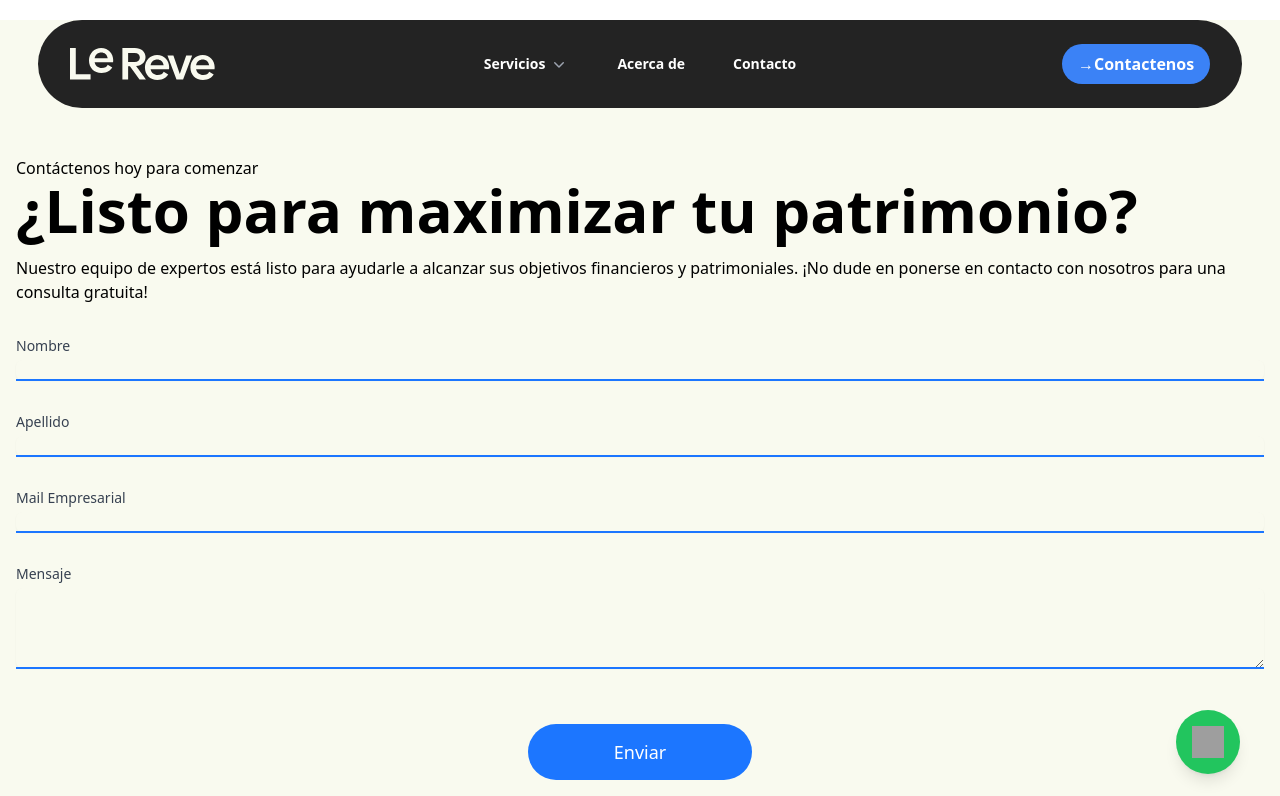
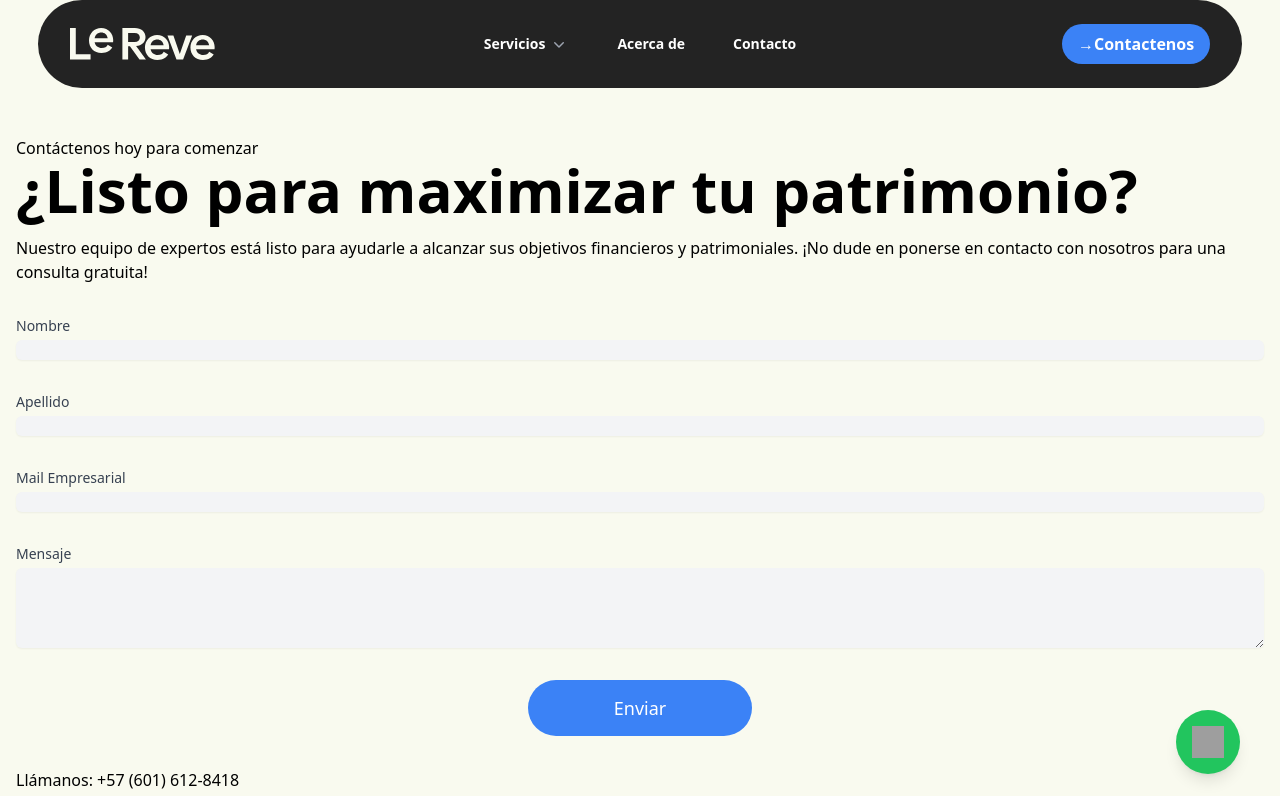
Before and after one commit to DianaSolarte/LerevePage, a Vue app: page /form in a window 1280 px wide. Shown: the top 796 px of the page. Built offline with nearby package versions, Linux system fonts and the light colour scheme; grey boxes are pictures that could not be loaded.

Commit message:
email con email js

```diff
--- a/src/components/layouts/Form.vue
+++ b/src/components/layouts/Form.vue
@@ -1,71 +1,13 @@
 <template>
-  <div class="container mx-auto py-12 px-4 sm:px-6 lg:px-8">
-    <div class="max-w-xl mx-auto">
-      <h2 class="text-2xl font-semibold mb-4 text-center sm:text-left">¿Listo para maximizar tu patrimonio?</h2>
-      <p class="mb-8 text-center sm:text-left">Nuestro equipo de expertos está listo para ayudarle a alcanzar sus objetivos financieros y patrimoniales. ¡No dude en ponerse en contacto con nosotros para una consulta gratuita!</p>
 
-      <form @submit.prevent="submitForm" class="space-y-4">
-        <div class="mb-4">
-          <label for="nombre" class="block text-sm font-medium text-gray-700">Nombre</label>
-          <input type="text" id="nombre" v-model="formData.nombre" class="custom-input mt-1 focus:ring-indigo-500 focus:border-indigo-500 block w-full shadow-sm sm:text-sm border-gray-300 rounded-md">
-        </div>
-
-        <div class="mb-4">
-          <label for="apellido" class="block text-sm font-medium text-gray-700">Apellido</label>
-          <input type="text" id="apellido" v-model="formData.apellido" class="custom-input mt-1 focus:ring-indigo-500 focus:border-indigo-500 block w-full shadow-sm sm:text-sm border-gray-300 rounded-md">
-        </div>
-
-        <div class="mb-4">
-          <label for="email" class="block text-sm font-medium text-gray-700">Mail Empresarial</label>
-          <input type="email" id="email" v-model="formData.email" class="custom-input mt-1 focus:ring-indigo-500 focus:border-indigo-500 block w-full shadow-sm sm:text-sm border-gray-300 rounded-md">
-        </div>
-
-        <div class="mb-4">
-          <label for="mensaje" class="block text-sm font-medium text-gray-700">Mensaje</label>
-          <textarea id="mensaje" v-model="formData.mensaje" rows="4" class="custom-input mt-1 focus:ring-indigo-500 focus:border-indigo-500 block w-full shadow-sm sm:text-sm border-gray-300 rounded-md"></textarea>
-        </div>
-
-        <div>
-          <button type="submit" class="inline-flex items-center px-4 py-2 rounded-full text-base font-medium text-white bg-blue-500 hover:bg-blue-600 focus:outline-none focus:ring-2 focus:ring-offset-2 focus:ring-blue-500 w-full sm:w-auto justify-center">
-            Enviar
-          </button>
-        </div>
-      </form>
-
-      <p class="mt-8 text-center sm:text-left">Llámanos: +57 (601) 612-8418 <br> Escríbenos: servicioalcliente@lereve.com.co <br> Encuéntranos: Bogotá, Cr 7 Bis 124-26 Colombia. <br> <br> Todos los campos son obligatorios. Al enviar el formulario, aceptas los Términos y Condiciones y la Política de Privacidad. </p>
-    </div>
-  </div>
 </template>
 
 <script>
 export default {
-  name: 'ContactForm',
-  data() {
-    return {
-      formData: {
-        nombre: '',
-        apellido: '',
-        email: '',
-        mensaje: ''
-      }
-    };
-  },
-  methods: {
-    submitForm() {
-      console.log('Formulario enviado:', this.formData);
-    }
-  }
+
 }
 </script>
 
-<style scoped>
-.custom-input {
-  background-color: #000 !important;
-}
+<style>
 
-@media (max-width: 640px) {
-  .text-center {
-    text-align: center;
-  }
-}
 </style>
--- a/src/components/views/FormView.vue
+++ b/src/components/views/FormView.vue
@@ -1,53 +1,54 @@
 <template>
-  <div class="formdiv relative min-h-screen">
+  <div class="formdiv relative min-h-screen bg-[#F9FAEF]">
     <Navbar /> <!-- Ubicacion NAVBAR -->
     <div class="w-full px-4 py-12">
-      <p class="">Contáctenos hoy para comenzar</p>
+      <p>Contáctenos hoy para comenzar</p>
       <h1 class="text-6xl font-semibold mb-4">¿Listo para maximizar tu patrimonio?</h1>
       <p class="mb-8">Nuestro equipo de expertos está listo para ayudarle a alcanzar sus objetivos financieros y patrimoniales. ¡No dude en ponerse en contacto con nosotros para una consulta gratuita!</p>
 
       <form @submit.prevent="submitForm" class="space-y-8">
         <div class="relative">
           <label for="nombre" class="block text-sm font-medium text-gray-700">Nombre</label>
-          <input type="text" id="nombre" v-model="formData.nombre" class="mt-1 focus:ring-blue-500 focus:border-blue-500 block w-full shadow-sm sm:text-sm border-gray-300 rounded-md bg-custom-input">
-          <div class="absolute bottom-0 left-0 right-0 h-0.5 bg-blue-500"></div>
+          <input type="text" id="nombre" v-model="formData.nombre" :class="{'border-red-500': errors.nombre, 'border-gray-300': !errors.nombre}" class="mt-1 focus:ring-blue-500 focus:border-blue-500 block w-full shadow-sm sm:text-sm rounded-md bg-gray-100">
+          <div v-if="errors.nombre" class="text-red-500 text-xs mt-1">{{ errors.nombre }}</div>
         </div>
 
         <div class="relative">
           <label for="apellido" class="block text-sm font-medium text-gray-700">Apellido</label>
-          <input type="text" id="apellido" v-model="formData.apellido" class="mt-1 focus:ring-blue-500 focus:border-blue-500 block w-full shadow-sm sm:text-sm border-gray-300 rounded-md bg-custom-input">
-          <div class="absolute bottom-0 left-0 right-0 h-0.5 bg-blue-500"></div>
+          <input type="text" id="apellido" v-model="formData.apellido" :class="{'border-red-500': errors.apellido, 'border-gray-300': !errors.apellido}" class="mt-1 focus:ring-blue-500 focus:border-blue-500 block w-full shadow-sm sm:text-sm rounded-md bg-gray-100">
+          <div v-if="errors.apellido" class="text-red-500 text-xs mt-1">{{ errors.apellido }}</div>
         </div>
 
         <div class="relative">
           <label for="email" class="block text-sm font-medium text-gray-700">Mail Empresarial</label>
-          <input type="email" id="email" v-model="formData.email" class="mt-1 focus:ring-blue-500 focus:border-blue-500 block w-full shadow-sm sm:text-sm border-gray-300 rounded-md bg-custom-input">
-          <div class="absolute bottom-0 left-0 right-0 h-0.5 bg-blue-500"></div>
+          <input type="email" id="email" v-model="formData.email" :class="{'border-red-500': errors.email, 'border-gray-300': !errors.email}" class="mt-1 focus:ring-blue-500 focus:border-blue-500 block w-full shadow-sm sm:text-sm rounded-md bg-gray-100">
+          <div v-if="errors.email" class="text-red-500 text-xs mt-1">{{ errors.email }}</div>
         </div>
 
         <div class="relative">
           <label for="mensaje" class="block text-sm font-medium text-gray-700">Mensaje</label>
-          <textarea id="mensaje" v-model="formData.mensaje" rows="4" class="mt-1 focus:ring-blue-500 focus:border-blue-500 block w-full shadow-sm sm:text-sm border-gray-300 rounded-md bg-custom-input"></textarea>
-          <div class="absolute bottom-0 left-0 right-0 h-0.5 bg-blue-500"></div>
+          <textarea id="mensaje" v-model="formData.mensaje" :class="{'border-red-500': errors.mensaje, 'border-gray-300': !errors.mensaje}" rows="4" class="mt-1 focus:ring-blue-500 focus:border-blue-500 block w-full shadow-sm sm:text-sm rounded-md bg-gray-100"></textarea>
+          <div v-if="errors.mensaje" class="text-red-500 text-xs mt-1">{{ errors.mensaje }}</div>
         </div>
-        <br>
+
         <div class="flex justify-center">
           <button type="submit" class="inline-flex items-center justify-center w-56 h-14 border border-transparent text-lg font-medium rounded-full text-white bg-blue-500 hover:bg-blue-600 focus:outline-none focus:ring-2 focus:ring-offset-2 focus:ring-blue-500">
             Enviar
           </button>
         </div>
-        <br>
       </form>
 
-      <p class="mt-8 text-left"><br><br>Llámanos: +57 (601) 612-8418 <br><br> Escríbenos: servicioalcliente@lereve.com.co <br><br> Encuéntranos: Bogotá, Cr 7 Bis 124-26 Colombia.</p>
-      <p class="mt-8 text-left  text-gray-900" ><br><br>Todos los campos son obligatorios. Al enviar el formulario, aceptas los Términos y Condiciones y la Política de Privacidad.</p>
+      <p class="mt-8 text-left">Llámanos: +57 (601) 612-8418<br>Escríbenos: servicioalcliente@lereve.com.co<br>Encuéntranos: Bogotá, Cr 7 Bis 124-26 Colombia.</p>
+      <p class="mt-8 text-left text-gray-900">Todos los campos son obligatorios. Al enviar el formulario, aceptas los Términos y Condiciones y la Política de Privacidad.</p>
     </div>
+    <Footer /> <!-- Ubicacion Footer -->
+    <Whatsapp /> <!-- Boton de WA -->
+  </div>
+</template>
 
-  </div>
-    <Footer /> <!-- Ubicacion FOOter -->
-  <Whatsapp /> <!-- Boton de WA -->
-</template>
+
 <script>
+import emailjs from 'emailjs-com';
 import Navbar from '../layouts/Navbar.vue';
 import Footer from '../layouts/Footer.vue';
 import Whatsapp from '../layouts/Whatsapp.vue';
@@ -66,107 +67,59 @@ export default {
         apellido: '',
         email: '',
         mensaje: ''
-      }
+      },
+      errors: {}
     };
   },
   methods: {
+    validateForm() {
+      this.errors = {};
+
+      if (!this.formData.nombre) {
+        this.errors.nombre = 'El nombre es obligatorio.';
+      }
+
+      if (!this.formData.apellido) {
+        this.errors.apellido = 'El apellido es obligatorio.';
+      }
+
+      if (!this.formData.email) {
+        this.errors.email = 'El email es obligatorio.';
+      } else if (!this.validEmail(this.formData.email)) {
+        this.errors.email = 'El email no es válido.';
+      }
+
+      if (!this.formData.mensaje) {
+        this.errors.mensaje = 'El mensaje es obligatorio.';
+      }
+
+      return Object.keys(this.errors).length === 0;
+    },
+    validEmail(email) {
+      const re = /^(([^<>()\[\]\.,;:\s@"]+(\.[^<>()\[\]\.,;:\s@"]+)*)|(".+"))@(([^<>()[\]\.,;:\s@"]+\.)+[^<>()[\]\.,;:\s@"]{2,})$/i;
+      return re.test(email);
+    },
     submitForm() {
-      // Aquí puedes enviar los datos del formulario a través de una petición HTTP o hacer cualquier otra acción que necesites
-      console.log('Formulario enviado:', this.formData);
+      if (this.validateForm()) {
+        // Enviar los datos a través de EmailJS
+        // Se deben poner el service id, template id y el PUBLIC KEY .... tambien mnodificar el INDEX.HTML
+        emailjs.send('service_8g6zvgt', 'template_phnq5f6', this.formData, '2JsIy8w7wJmlL3Y6s')
+          .then((response) => {
+           // console.log('Formulario enviado:', response.status, response.text);
+            alert('Formulario enviado exitosamente!');
+            // Resetea el formulario después de enviarlo
+            this.formData = {
+              nombre: '',
+              apellido: '',
+              email: '',
+              mensaje: ''
+            };
+          }, (error) => {
+           // console.error('Error al enviar el formulario:', error);
+            alert('Ocurrió un error al enviar el formulario. Por favor, intente de nuevo.');
+          });
+      }
     }
   }
 }
 </script>
-
-<style scoped>
-/* Asegúrate de que el contenedor principal tenga al menos la altura de la pantalla */
-.form{
-    margin: 20px auto;
-   max-width: 1100px;
-}
-.min-h-screen {
-  min-height: 100vh;
-}
-
-.relative .absolute {
-  position: absolute;
-  bottom: -1px;
-  left: 0;
-  right: 0;
-}
-
-.relative .h-0.5 {
-  height: 2px; /* Mantener la línea delgada */
-}
-
-.text-blue-500 {
-  color: #1C76FF;
-}
-
-.focus\:ring-blue-500:focus {
-  --tw-ring-color: #1C76FF;
-}
-
-.focus\:border-blue-500:focus {
-  border-color: #1C76FF;
-}
-
-.bg-blue-500 {
-  background-color: #1C76FF;
-}
-
-.hover\:bg-blue-600:hover {
-  background-color: #1C76FF; /* Mantener el mismo azul en hover */
-}
-
-.focus\:ring-blue-500:focus {
-  --tw-ring-color: #1C76FF;
-}
-
-.inline-flex {
-  display: inline-flex;
-  align-items: center;
-}
-
-.w-56 {
-  width: 14rem; /* Aumentar el ancho del botón */
-}
-
-.h-56 {
-  height: 14rem; /* Aumentar la altura del botón */
-}
-
-.rounded-full {
-  border-radius: 9999px;
-}
-
-.focus\:outline-none:focus {
-  outline: 0;
-}
-
-.focus\:ring-2:focus {
-  box-shadow: 0 0 0 2px var(--tw-ring-color);
-}
-
-.focus\:ring-offset-2:focus {
-  --tw-ring-offset-width: 2px;
-}
-
-.focus\:ring-blue-500:focus {
-  --tw-ring-color: #1C76FF;
-}
-
-.text-left {
-  text-align: left;
-}
-
-
-.formdiv {
-    margin: 20px auto;
-    max-width: 1400px;
-
-}
-input, textarea {
-   background-color: #F9FAEF ;
-}
-</style>
--- a/src/router/index.js
+++ b/src/router/index.js
@@ -39,7 +39,7 @@ const router = createRouter({
       name: 'Form',
       components: {
         default: FormView,
-        Form: Form,
+       // Form: Form,
         Navbar: Navbar,
         Footer: Footer,
         WhatsApp: WhatsApp,
```
